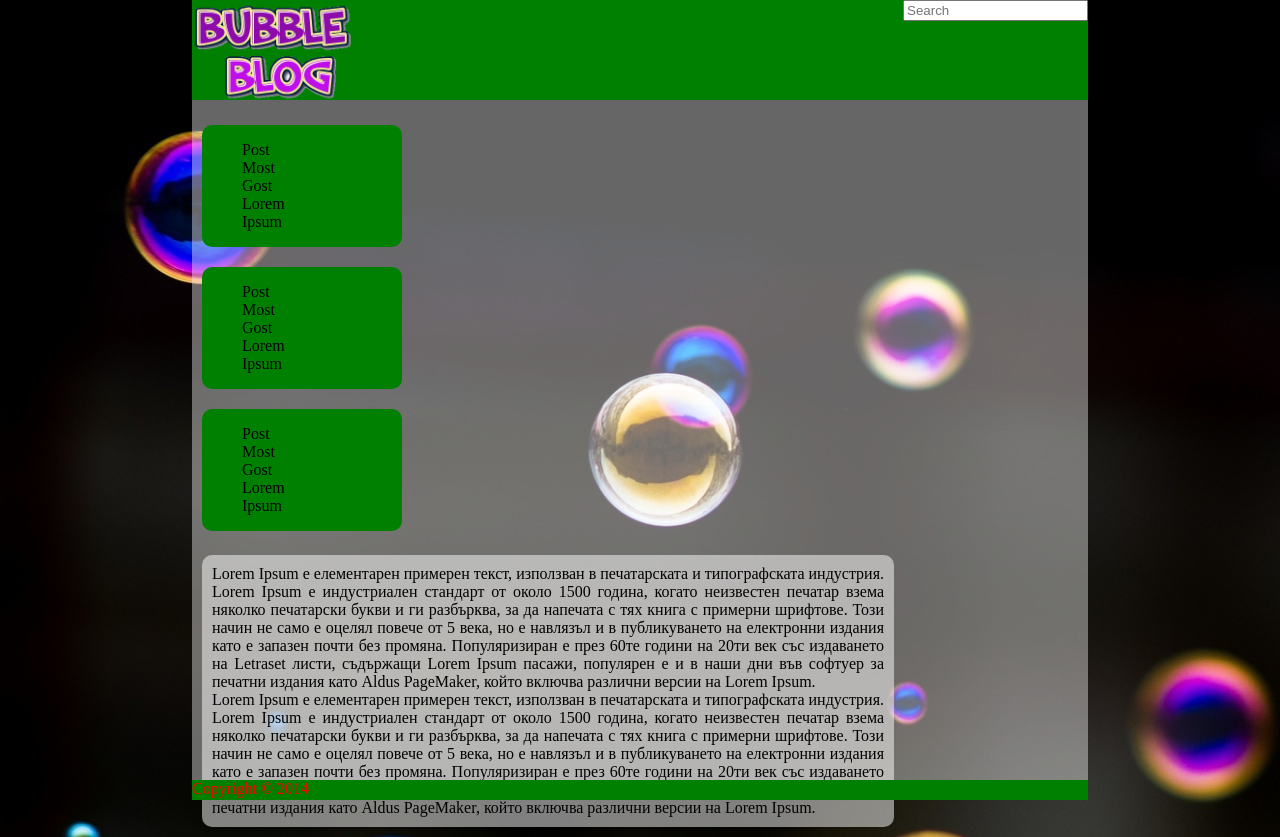
After one commit to JulietaAtanasova/teamSaponaria, a PHP site: page /header.html in a window 1280 px wide. The commit adds this page. Run offline with PHP 8.4, Linux system fonts and the light colour scheme.

Commit message:
header and feooter added

```diff
--- a/css/style.css
+++ b/css/style.css
@@ -7,11 +7,40 @@ html, body {
 body{
     background-image:url('../images/colorful-bubbles-1.jpg');
 }
+header {
+    height: 100px;
+    background-color: green;
+    margin-bottom: 15px;
+}
 div#wrapper {
     height:100%;
     width:70%;
     margin:0 auto;
-    padding-top:50px;
+    background-color:rgba(255, 255, 255, 0.4);
+}
+#sidebars {
+    display: inline-block;
+    width: 220px;
+}
+.sidebar {
+    background-color: green;
+    width: 200px;
+    border-radius: 10px;
+    float: left;
+    margin: 10px;
+}
+    .sidebar ul li {
+        list-style-type: none;
+    }
+#main {
+    width: 75%;
+    vertical-align: top;
+    margin: 10px;
+    padding: 10px;
+    border-radius: 10px;
+    display: inline-block;
+    text-align: justify;
+    background-color:rgba(255, 255, 255, 0.5);
 }
 button{
     position:absolute;
@@ -23,10 +52,16 @@ button{
     left:10px;
     top:10px;
 }
+header img#logo {
+    width: 175px;
+}
+header input {
+    float: right;
+}
 div#container {
     width:250px;
     height:200px;
-    margin:0 auto;
+    margin: 50px auto 0 auto;
 }
 div#bg {
     background-color:rgba(255, 255, 255, 0.3);
@@ -50,5 +85,14 @@ div#container form input[type=submit] {
     background:rgba(222, 19, 238, 0.9);
     border:none;
     color:#2bf51b;
-    text-shadow: 0px 0px 3px #fff;
+    text-shadow: 0 0 3px #fff;
 }
+footer {
+    position: absolute;
+    bottom:0;
+    width: 70%;
+    height: 20px;
+    margin: 0;
+    color: red;
+    background-color: green;
+}
--- /dev/null
+++ b/header.html
@@ -0,0 +1,52 @@
+<!DOCTYPE html>
+<html>
+<head lang="en">
+    <meta charset="UTF-8">
+    <title>Bubble Blog</title>
+    <link rel="stylesheet" href="css/style.css"/>
+</head>
+<body>
+    <div id="wrapper">
+        <header>
+            <img id="logo" src="./images/coollogo_com-138353513.png">
+            <input type="search" placeholder="Search">
+        </header>
+        <div id="sidebars">
+            <aside class="sidebar">
+                <ul>
+                    <li>Post</li>
+                    <li>Most</li>
+                    <li>Gost</li>
+                    <li>Lorem</li>
+                    <li>Ipsum</li>
+                </ul>
+            </aside>
+            <aside class="sidebar">
+                <ul>
+                    <li>Post</li>
+                    <li>Most</li>
+                    <li>Gost</li>
+                    <li>Lorem</li>
+                    <li>Ipsum</li>
+                </ul>
+            </aside>
+            <aside class="sidebar">
+                <ul>
+                    <li>Post</li>
+                    <li>Most</li>
+                    <li>Gost</li>
+                    <li>Lorem</li>
+                    <li>Ipsum</li>
+                </ul>
+            </aside>
+        </div>
+        <div id="main">
+            <div>Lorem Ipsum е елементарен примерен текст, използван в печатарската и типографската индустрия. Lorem Ipsum е индустриален стандарт от около 1500 година, когато неизвестен печатар взема няколко печатарски букви и ги разбърква, за да напечата с тях книга с примерни шрифтове. Този начин не само е оцелял повече от 5 века, но е навлязъл и в публикуването на електронни издания като е запазен почти без промяна. Популяризиран е през 60те години на 20ти век със издаването на Letraset листи, съдържащи Lorem Ipsum пасажи, популярен е и в наши дни във софтуер за печатни издания като Aldus PageMaker, който включва различни версии на Lorem Ipsum.</div>
+            <div>Lorem Ipsum е елементарен примерен текст, използван в печатарската и типографската индустрия. Lorem Ipsum е индустриален стандарт от около 1500 година, когато неизвестен печатар взема няколко печатарски букви и ги разбърква, за да напечата с тях книга с примерни шрифтове. Този начин не само е оцелял повече от 5 века, но е навлязъл и в публикуването на електронни издания като е запазен почти без промяна. Популяризиран е през 60те години на 20ти век със издаването на Letraset листи, съдържащи Lorem Ipsum пасажи, популярен е и в наши дни във софтуер за печатни издания като Aldus PageMaker, който включва различни версии на Lorem Ipsum.</div>
+        </div>
+        <footer>
+            Copyright © 2014
+        </footer>
+    </div>
+</body>
+</html>
--- a/index.html
+++ b/index.html
@@ -10,18 +10,16 @@
     <script src="js/bootstrap.min.js"></script>
 </head>
 <body>
-    <div id="wrapper">
     <button>Sign Up</button>
     <div id="container">
-            <img src="../images/coollogo_com-138353513.png"/>
+        <img src="./images/coollogo_com-138353513.png"/>
         <div id="bg">
-                <form action="login.php" method="post">
+            <form action="#" method="post">
                 <input type="text" name="username" placeholder="Username" />
                 <input type="password" name="password" placeholder="Password" />
                 <input type="submit" value="Sign In" />
             </form>
         </div>
     </div>
-    </div>
 </body>
 </html>
```
Lines whose indentation alone changed are shown as unchanged.
